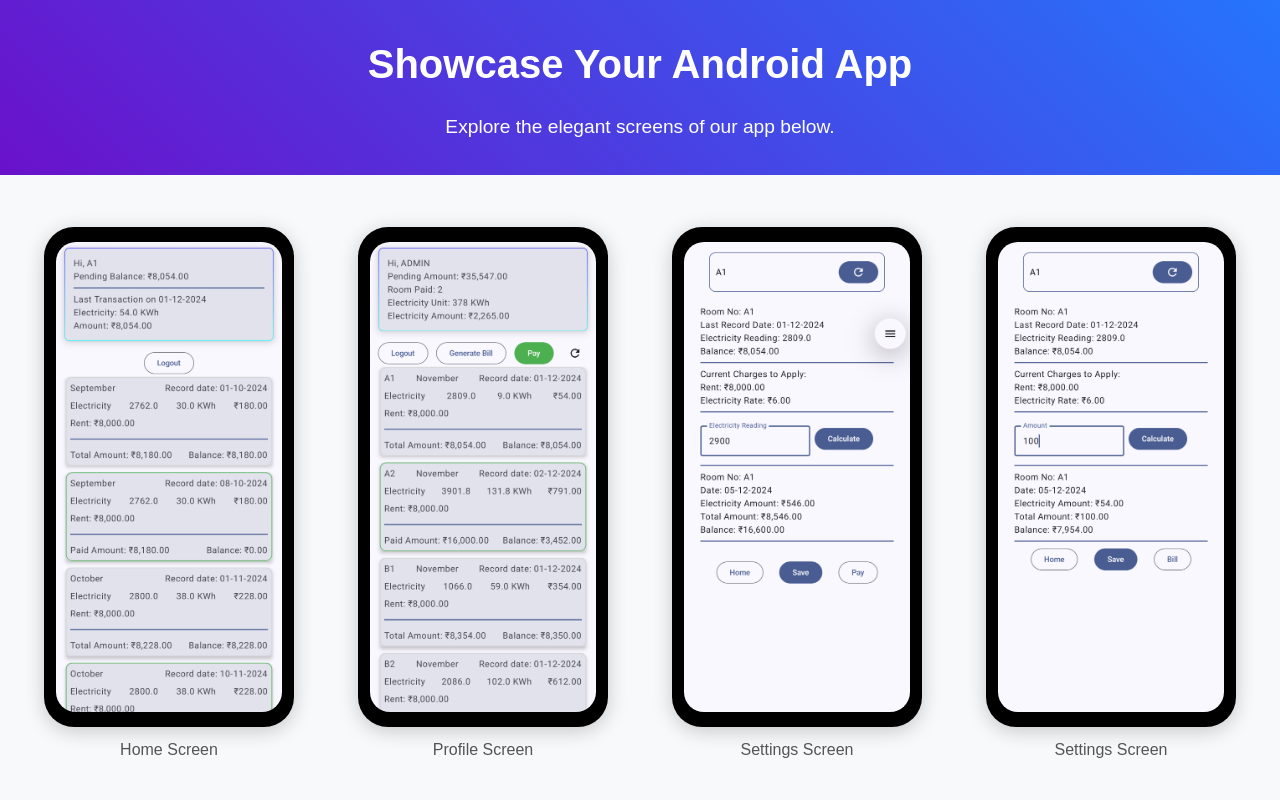
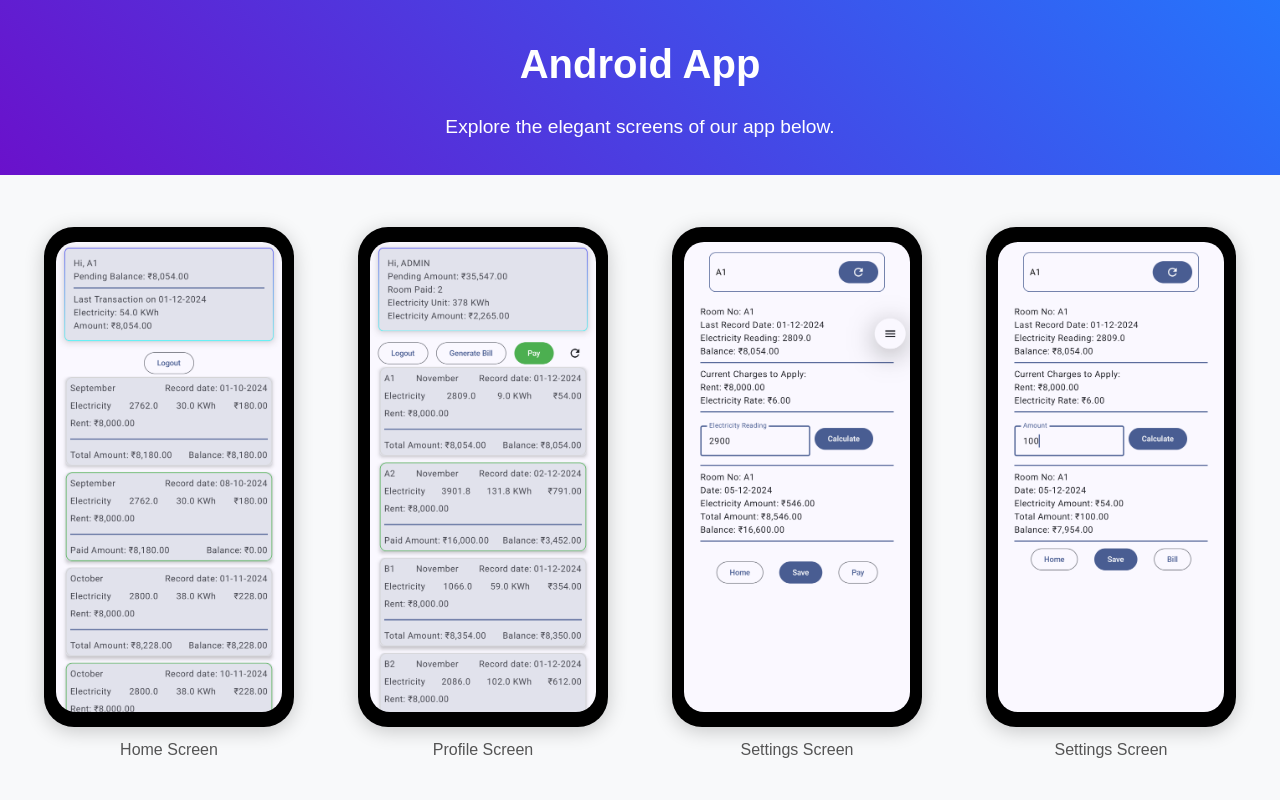
Before and after one commit to pnrt/homebasewebpage, a plain HTML site: page index.html in a window 1280 px wide. Shown: the top 800 px of the page. Drawn offline with Linux system fonts and the light colour scheme.

Commit message:
Header Text Change

```diff
--- a/index.html
+++ b/index.html
@@ -8,7 +8,7 @@
 </head>
 <body>
   <header class="hero">
-    <h1>Showcase Your Android App</h1>
+    <h1>Android App</h1>
     <p>Explore the elegant screens of our app below.</p>
   </header>
   <section class="gallery">
```
